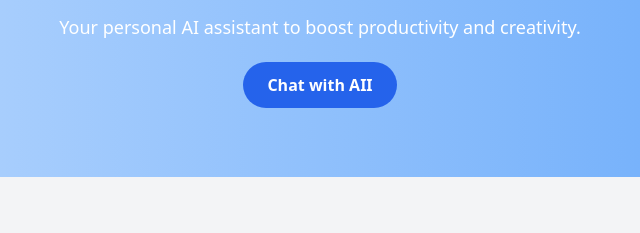
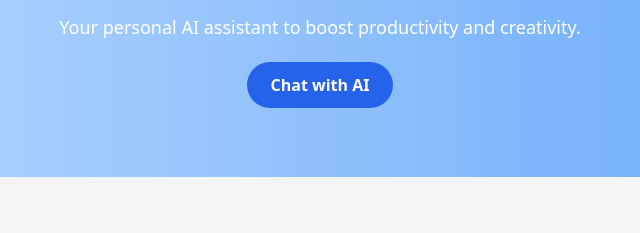
Before and after one commit to drjoeycadieux/tboss-ai-assistant, a website: page index.html in a window 1280 px wide. Shown: the part 207-440 px from the top of the page, 320-960 px from the left. Drawn offline with nearby package versions, Linux system fonts and the light colour scheme.

Commit message:
fix: correct typo in button text and update redirect for /ai

```diff
--- a/index.html
+++ b/index.html
@@ -24,7 +24,7 @@
             <div class="container mx-auto text-center">
                 <h2 class="text-4xl md:text-6xl font-bold text-white mb-4">Welcome to Tboss AI</h2>
                 <p class="text-lg text-white mb-8">Your personal AI assistant to boost productivity and creativity.</p>
-                <a href="/ai.html" class="bg-blue-600 hover:bg-blue-800 text-white font-bold py-3 px-6 rounded-full">Chat with AII</a>
+                <a href="/ai.html" class="bg-blue-600 hover:bg-blue-800 text-white font-bold py-3 px-6 rounded-full">Chat with AI</a>
             </div>
         </section>
 
```
Also changed, not shown: 1 other file.
